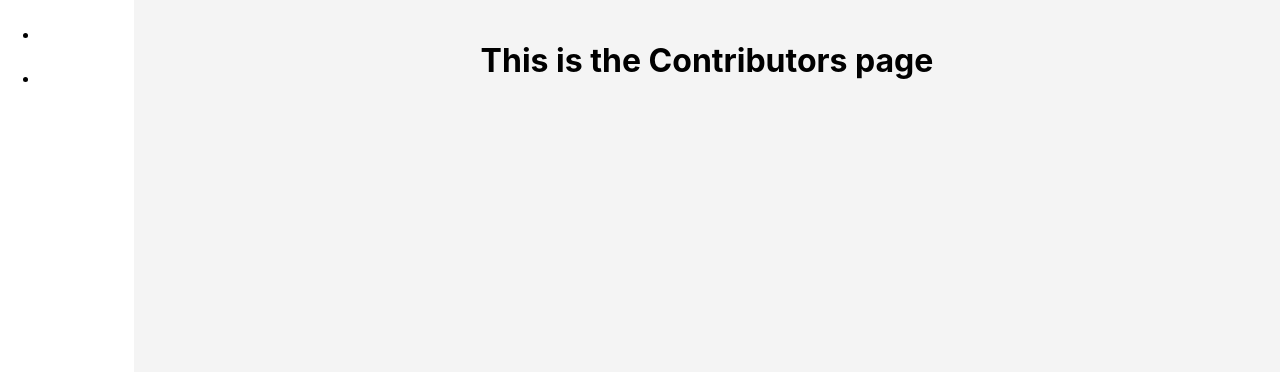
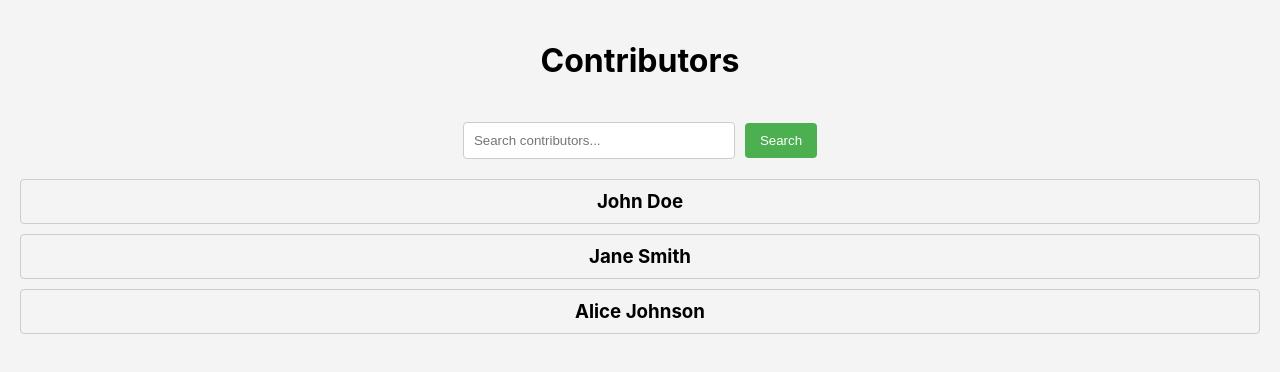
Before and after one commit to TS29TR21/Front-end, a React (Create React App) app in the folder frontend-bananaboat/: page /contributors-page in a window 1280 px wide. Shown: the top 372 px of the page. Built offline with nearby package versions, Linux system fonts and the light colour scheme.

Commit message:
Contributors page updated

```diff
--- a/frontend-bananaboat/src/components/contributors.js
+++ b/frontend-bananaboat/src/components/contributors.js
@@ -1,36 +1,87 @@
 import React, { useState } from "react";
-import { Link } from "react-router-dom"; // Ensure react-router-dom is installed
 
 const Contributors = () => {
   const [searchQuery, setSearchQuery] = useState("");
+  const [expandedIndex, setExpandedIndex] = useState(null);
+
+  const contributors = [
+    {
+      name: "John Doe",
+      resources: [
+        "Resource 1 - Introduction to React",
+        "Resource 2 - Advanced JavaScript",
+        "Resource 3 - API Development with Node.js",
+      ],
+    },
+    {
+      name: "Jane Smith",
+      resources: [
+        "Resource 1 - Understanding CSS",
+        "Resource 2 - Frontend Performance Optimization",
+      ],
+    },
+    {
+      name: "Alice Johnson",
+      resources: [
+        "Resource 1 - Introduction to Python",
+        "Resource 2 - Data Analysis with Pandas",
+      ],
+    },
+    // Add more contributors as needed
+  ];
 
   const handleSearch = (e) => {
     e.preventDefault();
-    // Handle search logic here (e.g., filtering subjects)
     console.log("Search query:", searchQuery);
+  };
+
+  const toggleExpand = (index) => {
+    setExpandedIndex(expandedIndex === index ? null : index);
   };
 
   return (
     <div style={styles.pageContainer}>
-      <nav style={styles.navigation}>
-        <ul style={styles.navList}>
-          <li style={styles.sidebarListItem}>
-            <Link to="/about-us-page" style={styles.link}>
-              About Us
-            </Link>
-          </li>
-          <li style={styles.navItem}>
-            <Link to="/faq-page" style={styles.link}>
-              FAQ
-            </Link>
-          </li>
-        </ul>
-      </nav>
       {/* Main Content */}
       <main style={styles.mainContent}>
         <header style={styles.header}>
-          <h1>This is the Contributors page</h1>
+          <h1>Contributors</h1>
         </header>
+
+        <div style={styles.searchSection}>
+          <form onSubmit={handleSearch}>
+            <input
+              type="text"
+              placeholder="Search contributors..."
+              style={styles.searchInput}
+              value={searchQuery}
+              onChange={(e) => setSearchQuery(e.target.value)}
+            />
+            <button type="submit" style={styles.searchButton}>Search</button>
+          </form>
+        </div>
+
+        <div style={styles.contributorList}>
+          {contributors
+            .filter(contributor =>
+              contributor.name.toLowerCase().includes(searchQuery.toLowerCase())
+            )
+            .map((contributor, index) => (
+              <div key={index} style={styles.contributorItem}>
+                <h3 onClick={() => toggleExpand(index)} style={styles.contributorName}>
+                  {contributor.name}
+                </h3>
+                {expandedIndex === index && (
+                  <ul style={styles.resourceList}>
+                    {contributor.resources.map((resource, resourceIndex) => (
+                      <li key={resourceIndex} style={styles.resourceItem}>
+                        {resource}
+                      </li>
+                    ))}
+                  </ul>
+                )}
+              </div>
+            ))}
+        </div>
       </main>
     </div>
   );
@@ -41,32 +92,6 @@ const styles = {
   pageContainer: {
     display: "flex",
     height: "100vh",
-  },
-  sidebar: {
-    width: "200px", // Reduced width
-    backgroundColor: "#2c2c2c",
-    padding: "10px", // Reduced padding
-    color: "white",
-  },
-  sidebarList: {
-    listStyleType: "none",
-    padding: 0,
-  },
-  sidebarListItem: {
-    marginBottom: "8px", // Reduced margin
-  },
-  link: {
-    color: "white",
-    textDecoration: "none",
-    padding: "8px 12px", // Reduced padding for links
-    borderRadius: "4px",
-    display: "block",
-    transition: "background-color 0.3s, transform 0.3s", // Add transition for smooth hover effect
-  },
-  // Add hover effect using pseudo-element in CSS
-  linkHover: {
-    backgroundColor: "#4CAF50",
-    transform: "scale(1.05)", // Slightly enlarge on hover
   },
   mainContent: {
     flex: 1,
@@ -85,7 +110,7 @@ const styles = {
   },
   searchInput: {
     padding: "10px",
-    width: "250px", // Adjusted width for search input
+    width: "250px",
     borderRadius: "4px",
     border: "1px solid #ccc",
     marginRight: "10px",
@@ -98,20 +123,27 @@ const styles = {
     borderRadius: "4px",
     cursor: "pointer",
   },
-  banner: {
-    display: "flex",
-    alignItems: "center",
-    justifyContent: "center",
-    backgroundColor: "#e4e4e4",
-    padding: "20px",
-    borderRadius: "8px",
-    marginBottom: "30px",
+  contributorList: {
+    marginTop: "20px",
   },
-  bannerText: {
-    textAlign: "left",
+  contributorItem: {
+    marginBottom: "10px",
+    border: "1px solid #ccc",
+    borderRadius: "4px",
+    padding: "10px",
+    cursor: "pointer",
+    transition: "background-color 0.3s",
   },
-  navSection: {
-    textAlign: "center",
+  contributorName: {
+    margin: "0",
+  },
+  resourceList: {
+    listStyleType: "none",
+    paddingLeft: "20px",
+  },
+  resourceItem: {
+    marginBottom: "5px",
+    color: "#555",
   },
 };
 
```
